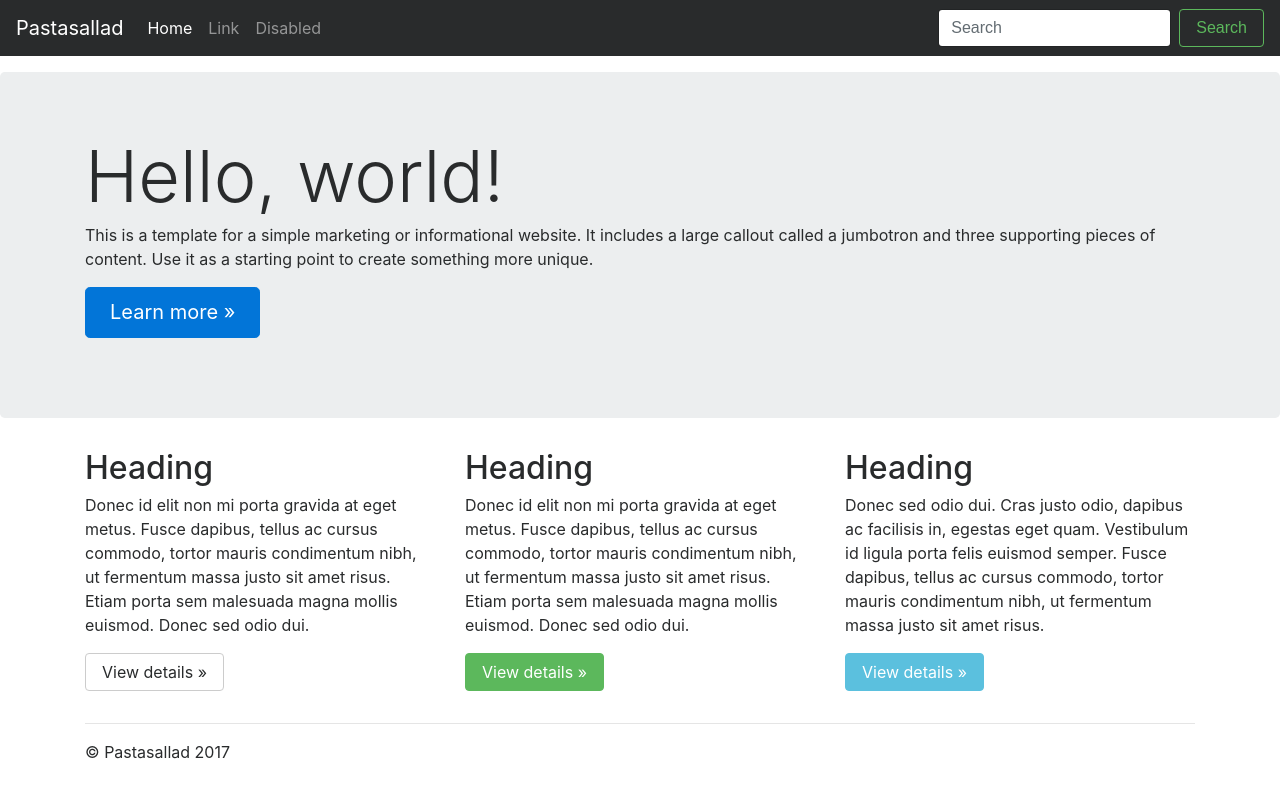
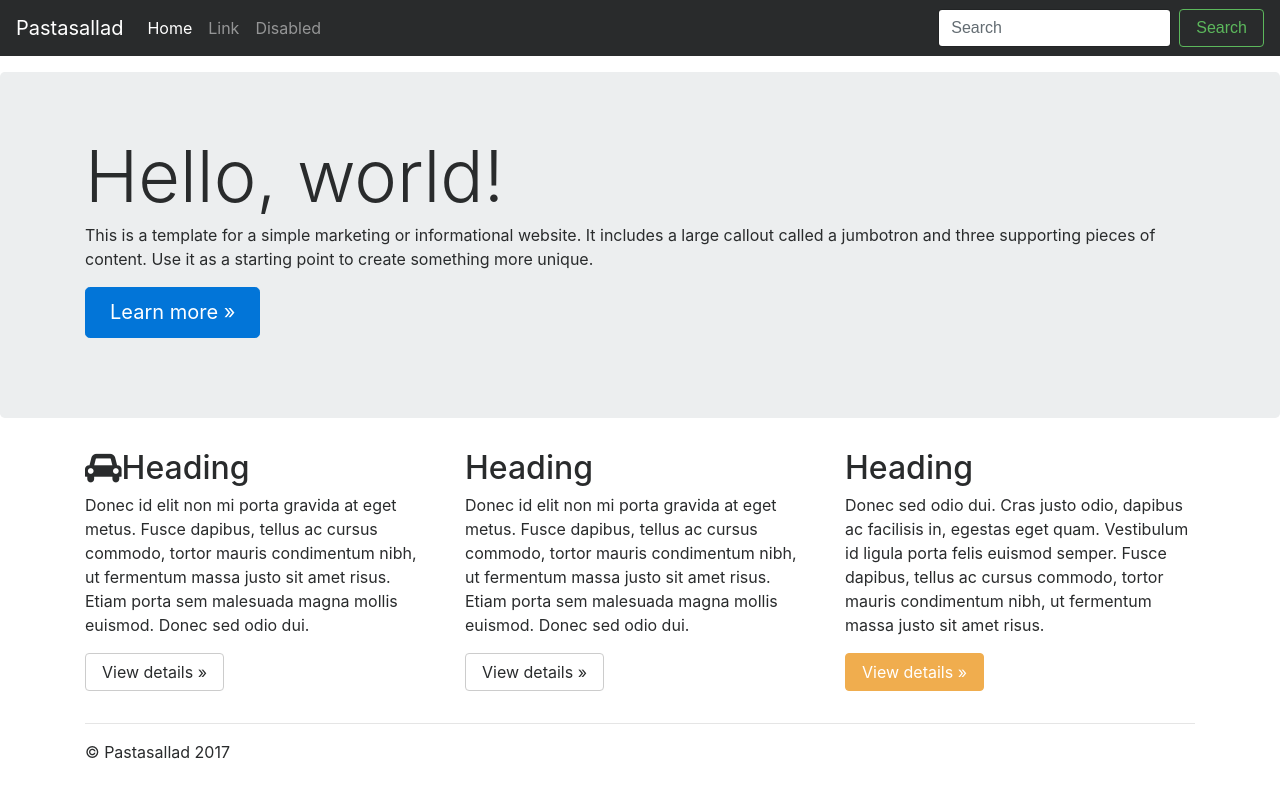
Before and after one commit to Pastasallad/pastasallad.github.io, a Jekyll site: the page built from index.html, in a window 1280 px wide. Shown: the top 798 px of the page. Built offline with Jekyll 4.4.1, drawn with Linux system fonts in a browser that asks for light colours; nearby versions of some CDN libraries.

Commit message:
Update index.html

```diff
--- a/index.html
+++ b/index.html
@@ -13,19 +13,19 @@ title: Hello World!
 <div class="container">
       <div class="row">
       <div class="col-md-4">
+            <h2><i class="fa fa-car"></i>Heading</h2>
+        <p>Donec id elit non mi porta gravida at eget metus. Fusce dapibus, tellus ac cursus commodo, tortor mauris condimentum nibh, ut fermentum massa justo sit amet risus. Etiam porta sem malesuada magna mollis euismod. Donec sed odio dui. </p>
+        <p><a class="btn btn-secondary" href="#" role="button">View details &raquo;</a></p>
+      </div>
+      <div class="col-md-4">
         <h2>Heading</h2>
         <p>Donec id elit non mi porta gravida at eget metus. Fusce dapibus, tellus ac cursus commodo, tortor mauris condimentum nibh, ut fermentum massa justo sit amet risus. Etiam porta sem malesuada magna mollis euismod. Donec sed odio dui. </p>
         <p><a class="btn btn-secondary" href="#" role="button">View details &raquo;</a></p>
       </div>
       <div class="col-md-4">
         <h2>Heading</h2>
-        <p>Donec id elit non mi porta gravida at eget metus. Fusce dapibus, tellus ac cursus commodo, tortor mauris condimentum nibh, ut fermentum massa justo sit amet risus. Etiam porta sem malesuada magna mollis euismod. Donec sed odio dui. </p>
-        <p><a class="btn btn-success" href="#" role="button">View details &raquo;</a></p>
-      </div>
-      <div class="col-md-4">
-        <h2>Heading</h2>
         <p>Donec sed odio dui. Cras justo odio, dapibus ac facilisis in, egestas eget quam. Vestibulum id ligula porta felis euismod semper. Fusce dapibus, tellus ac cursus commodo, tortor mauris condimentum nibh, ut fermentum massa justo sit amet risus.</p>
-        <p><a class="btn btn-info" href="#" role="button">View details &raquo;</a></p>
+        <p><a class="btn btn-warning" href="#" role="button">View details &raquo;</a></p>
       </div>
       </div>
       <hr>
```
